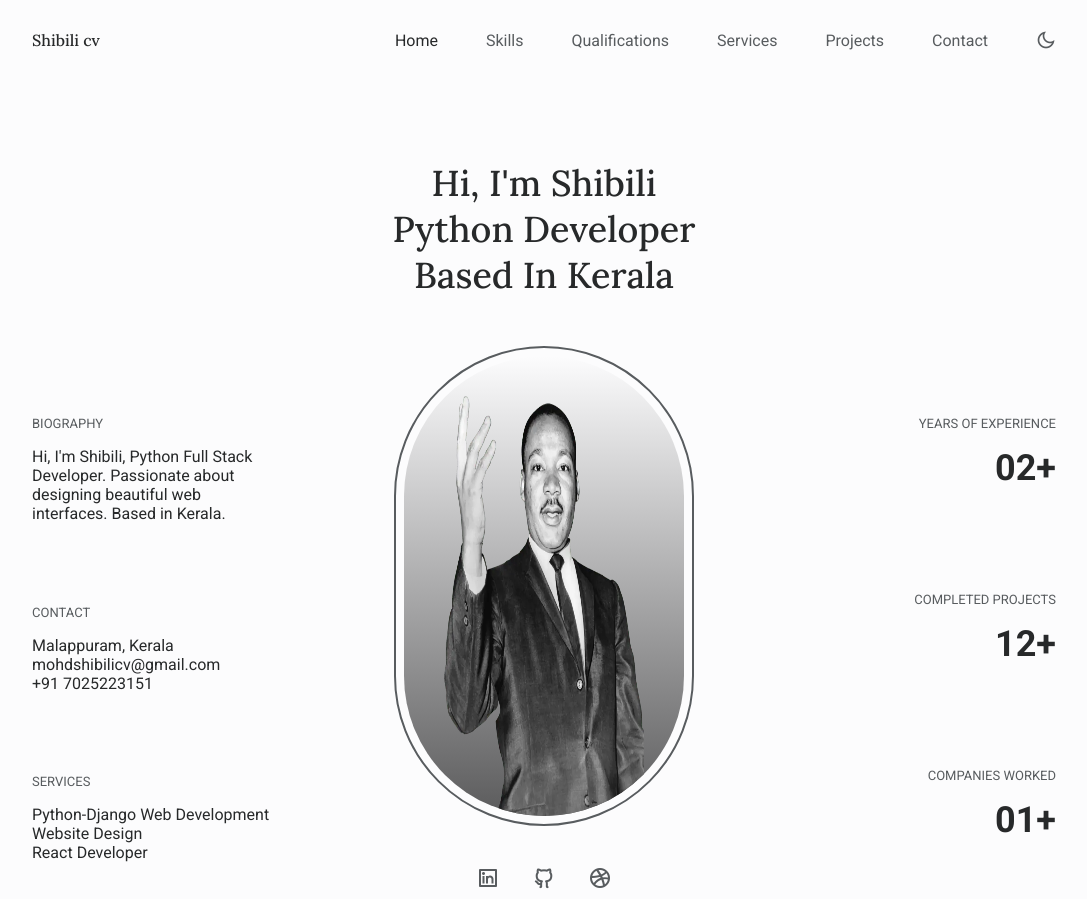
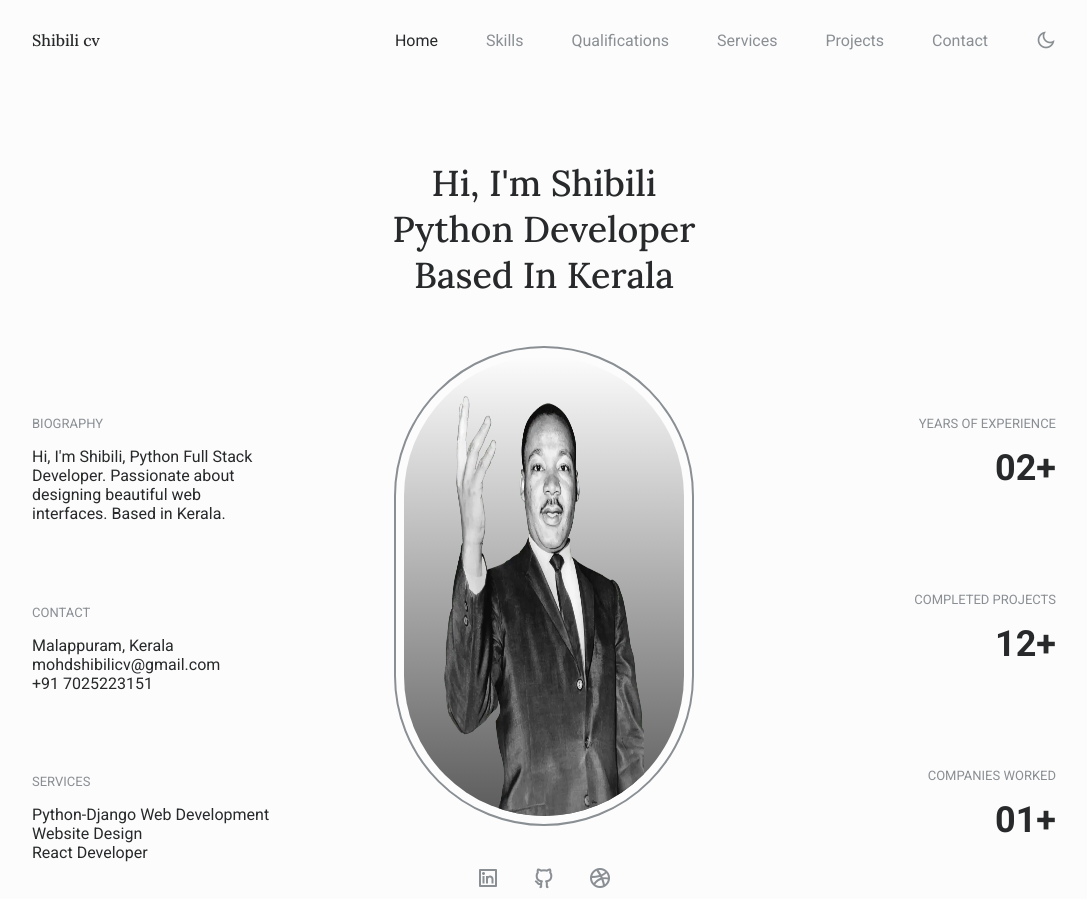
Before and after one commit to mohd-shibilicv/1-shibilicv.github.io, a plain HTML site: page index.html in a window 1280 px wide. Shown: the top 899 px of the page, without its empty margins (96-1183 px from the left). Drawn offline with nearby package versions, Linux system fonts and the light colour scheme.

Commit message:
Update style.css

```diff
--- a/css/style.css
+++ b/css/style.css
@@ -20,7 +20,7 @@
     --first-color: hsl(207, 65%, 65%);
     --title-color: hsl(207, 4%, 16%);
     --text-color: hsl(207, 4%, 28%);
-    --text-color-light: hsl(207, 4%, 36%);
+    --text-color-light: hsl(207, 4%, 56%);
     --body-color: hsl(207, 4%, 99%);
     --container-color: hsl(207, 4%, 95%);
 
```
